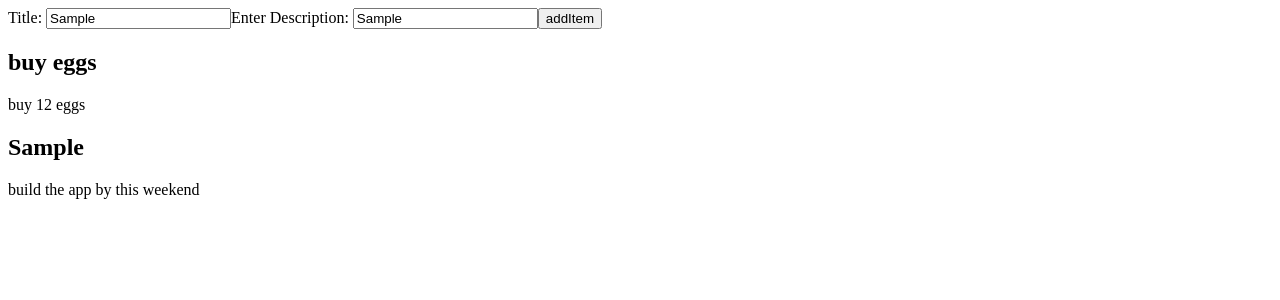
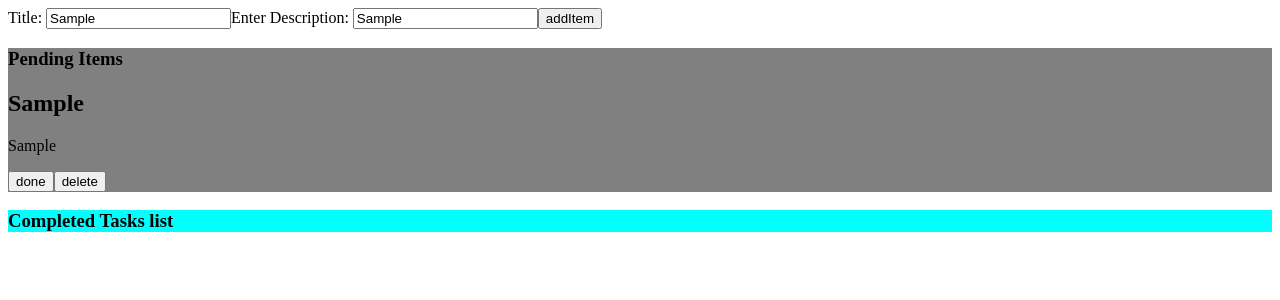
Before and after one commit to shruthi2609/C2-Wipro-React-Module, a React (Create React App) app in the folder React Demo CRA/c2wiproreact/: page / in a window 1280 px wide. Both pictures are taken after typing "Sample", "Sample" into the empty fields and a click on the button "addItem". Shown: the top 300 px of the page. Built offline with nearby package versions, Linux system fonts and the light colour scheme.

Commit message:
todo app

```diff
--- /dev/null
+++ b/React Demo CRA/c2wiproreact/src/components/CompletedItems.js
@@ -0,0 +1,21 @@
+ const CompeletedItems=(props)=>{
+    console.log("this is props",props.deleteFun)
+    const styleobj={
+        backgroundColor:"aqua"
+    }
+    return(
+        <div style={styleobj}>
+            <h3>Completed Tasks list</h3>
+            {
+                props.tododata.map((item)=>{
+                    return item.completed&&<div>
+                        <h3>{item.title}</h3>
+                        <p>{item.text}</p>
+                        <button onClick={()=>props.deleteFun(item.id)}>delete</button>
+                        </div>
+                })
+            }
+        </div>
+    )
+}
+export default CompeletedItems
--- a/React Demo CRA/c2wiproreact/src/components/TodoComponent.js
+++ b/React Demo CRA/c2wiproreact/src/components/TodoComponent.js
@@ -1,44 +1,69 @@
 import React from "react"
+import CompeletedItems from "./CompletedItems"
 export default class TodoComponent extends React.Component{
     constructor(props){
         super(props)
         this.state={
-            todoData:[
-                {
-                    title:"buy eggs",
-                    text:"buy 12 eggs"
-                }
-            ],
+            todoData:[],
             todoTitle:"",
-            todoText:""
+            todoText:"",
+            todoid:0
         }
     }
     addItem=()=>{
+        this.setState({todoid:this.state.todoid+1})
         this.setState({todoData:[...this.state.todoData,{
+            id:this.state.todoid,
             title:this.state.todoTitle,
-            text:"build the app by this weekend"
+            text:this.state.todoText,
+            completed:false
         }]})
     }
     handleTitle=(ev)=>{
-        console.log(ev.target.value)
+
         this.setState({todoTitle:ev.target.value})
     }
+    handleText=(ev)=>{
+
+        this.setState({todoText:ev.target.value})
+    }
+    changeCompletion=(itemid)=>{
+    const temp=[...this.state.todoData]
+     const obj= temp.find((item)=>item.id===itemid)
+     obj.completed=!obj.completed
+     this.setState({todoData:temp})
+    }
+    deleteTask=(itemid)=>{
+        const temp=[...this.state.todoData]
+        const result=temp.filter((item)=>item.id!==itemid)
+        this.setState({todoData:result})
+    }
     render(){
-
+        const styleobj={
+            backgroundColor:"grey"
+        }
+      console.log(this.state.todoData)
         return(
-
             <div>
                Title: <input type="text" onChange={(e)=>this.handleTitle(e)}></input>
-               Enter Description: <input type="text"></input>
+               Enter Description: <input type="text" onChange={(e)=>this.handleText(e)}></input>
                 <button onClick={this.addItem}>addItem</button>
+                <div style={styleobj}>
+                <h3>Pending Items</h3>
                 {
                     this.state.todoData.map((item)=>(
+                        item.completed?<></>:
                         <div>
                             <h2>{item.title}</h2>
                             <p>{item.text}</p>
+                         <button onClick={()=>this.changeCompletion(item.id)}>done</button>
+                         <button onClick={()=>this.deleteTask(item.id)}>delete</button>
                         </div>
                     ))
                 }
+                </div>
+                <CompeletedItems tododata={this.state.todoData} deleteFun={this.deleteTask}></CompeletedItems>
+
             </div>
         )
     }
```
